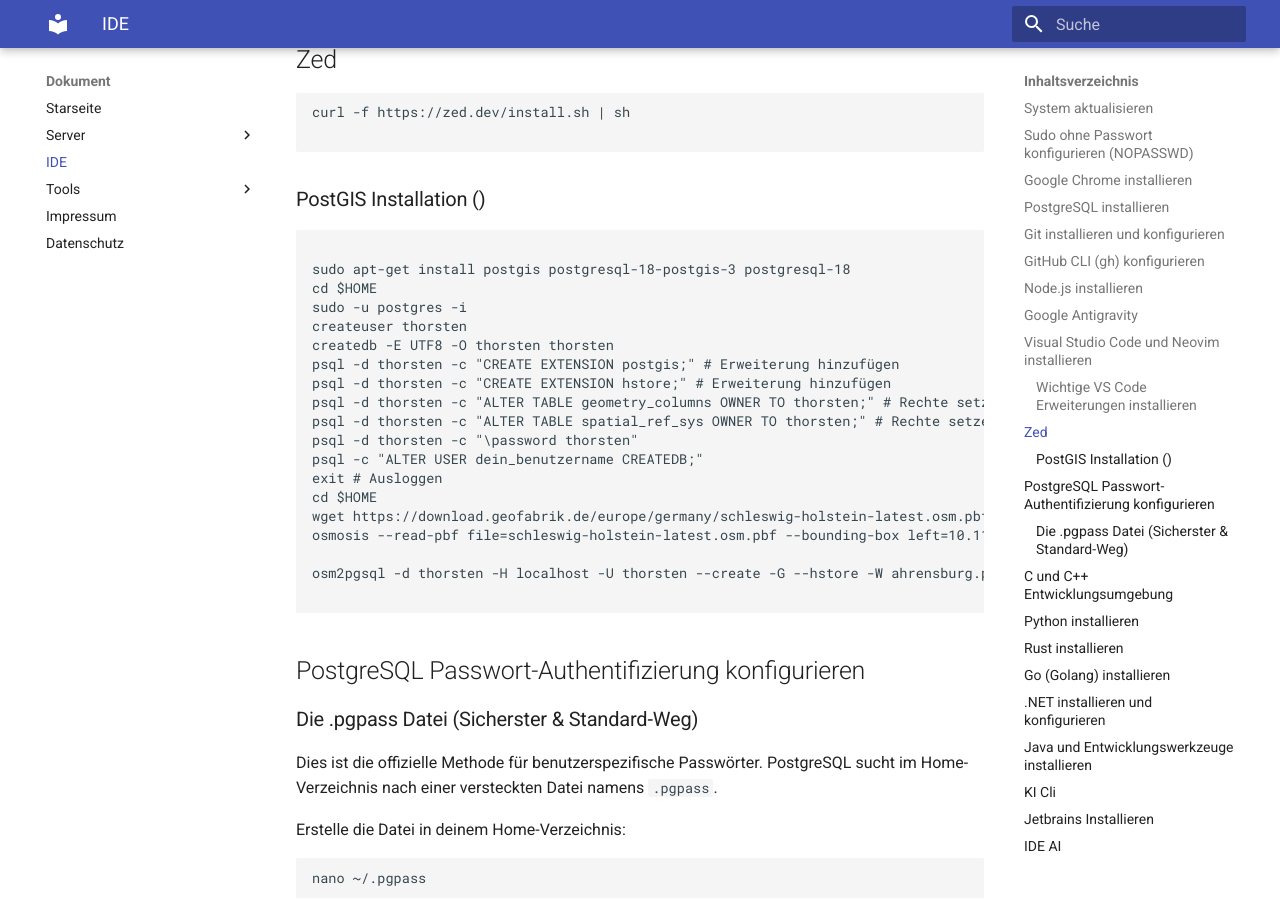
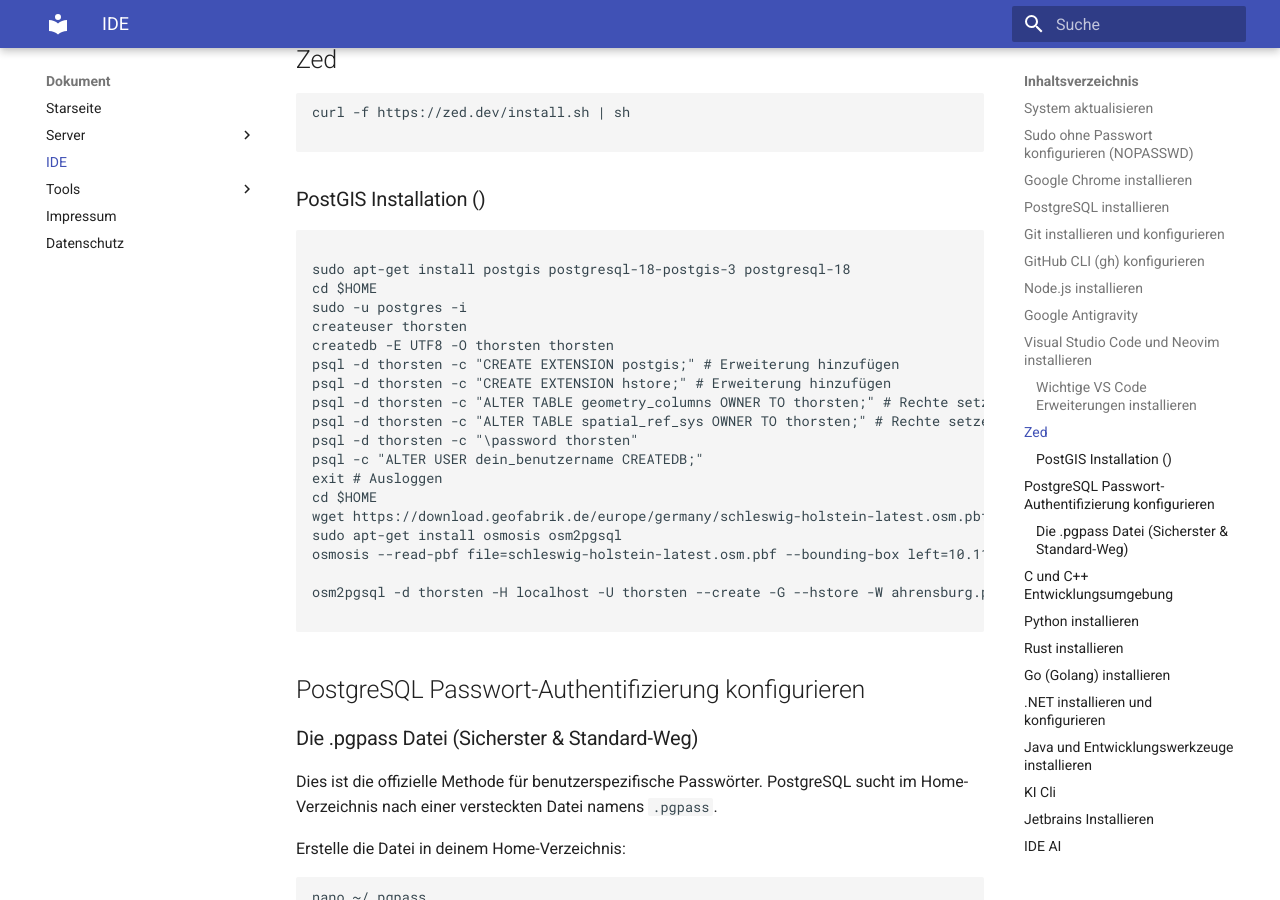
Before and after one commit to thorstenkloehn/dokument, an MkDocs documentation site: the page built from docs/IDE/index.md, in a window 1280 px wide and 900 px high, scrolled down 2581 px. Built offline with MkDocs 1.6.1 and Material for MkDocs 9.7.7, drawn with Linux system fonts in a browser that asks for light colours.

Commit message:
Dokumentation: Hinzufügen von Anweisungen zur Installation von Osmosis und osm2pgsql

```diff
--- a/docs/IDE/index.md
+++ b/docs/IDE/index.md
@@ -140,6 +140,7 @@
 exit # Ausloggen
 cd $HOME
 wget https://download.geofabrik.de/europe/germany/schleswig-holstein-latest.osm.pbf
+sudo apt-get install osmosis osm2pgsql
 osmosis --read-pbf file=schleswig-holstein-latest.osm.pbf --bounding-box left=10.1141 right=10.3716 top=53.7136 bottom=53.6249 --write-pbf file=ahrensburg.pbf
 
 osm2pgsql -d thorsten -H localhost -U thorsten --create -G --hstore -W ahrensburg.pbf
```
